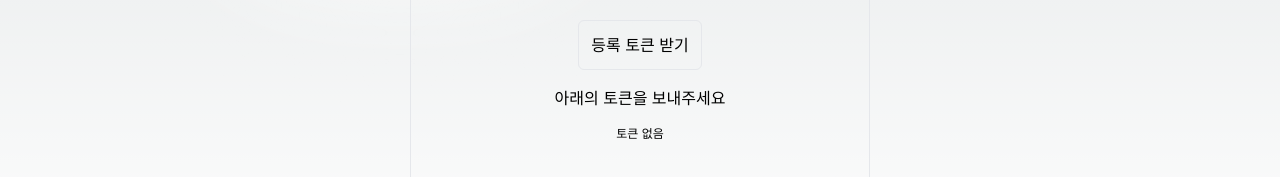
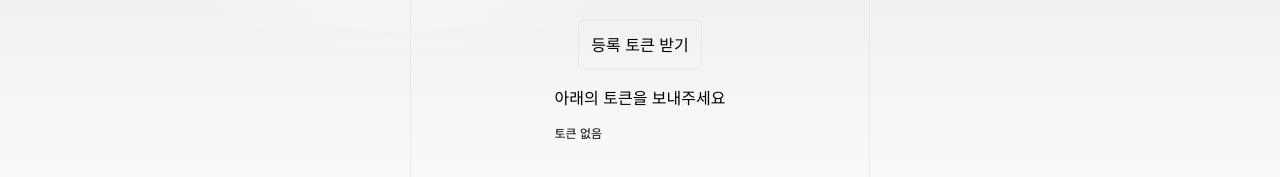
Before and after one commit to osh6006/next-pwa, a Next.js app: page / in a window 1280 px wide. Shown: the part 501-678 px from the top of the page. Built offline with nearby package versions, Linux system fonts and the light colour scheme.

Commit message:
토큰 너비 수정

```diff
--- a/src/app/page.tsx
+++ b/src/app/page.tsx
@@ -79,8 +79,10 @@ export default function Home() {
       >
         등록 토큰 받기
       </button>
-      <p className="mt-4">아래의 토큰을 보내주세요</p>
-      <p className="text-xs mt-4">{!showToken ? "토큰 없음" : showToken}</p>
+      <div className="max-w-[80%]">
+        <p className="mt-4">아래의 토큰을 보내주세요</p>
+        <p className="text-xs mt-4">{!showToken ? "토큰 없음" : showToken}</p>
+      </div>
     </main>
   );
 }
```
Also changed, not shown: 1 other file (tests, documents, lock files or other folders).
